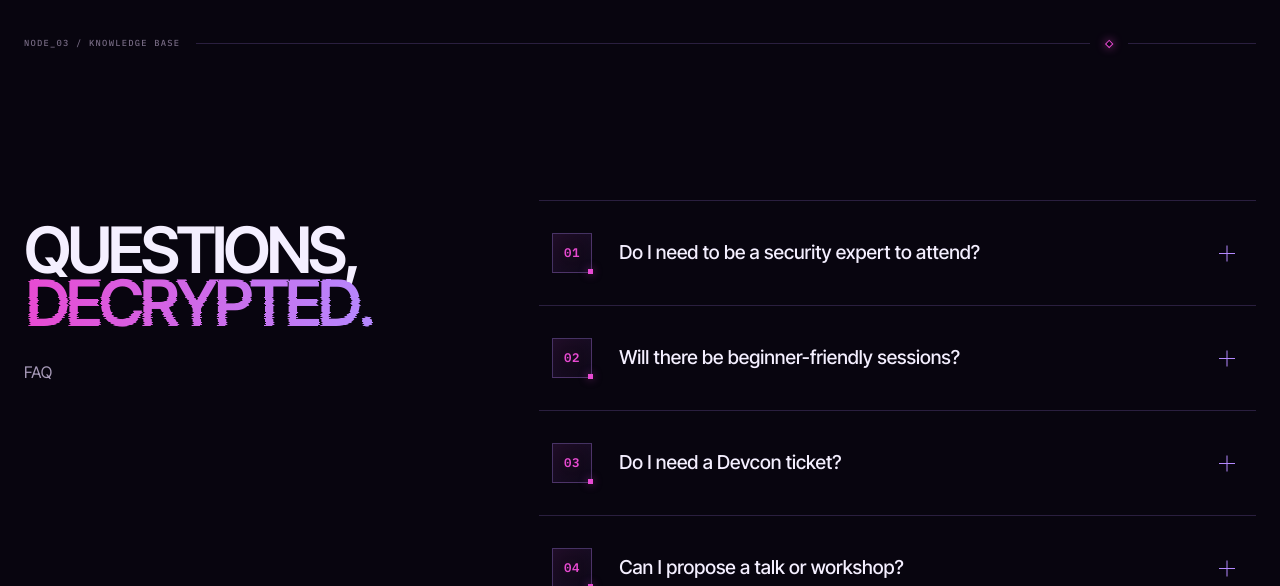
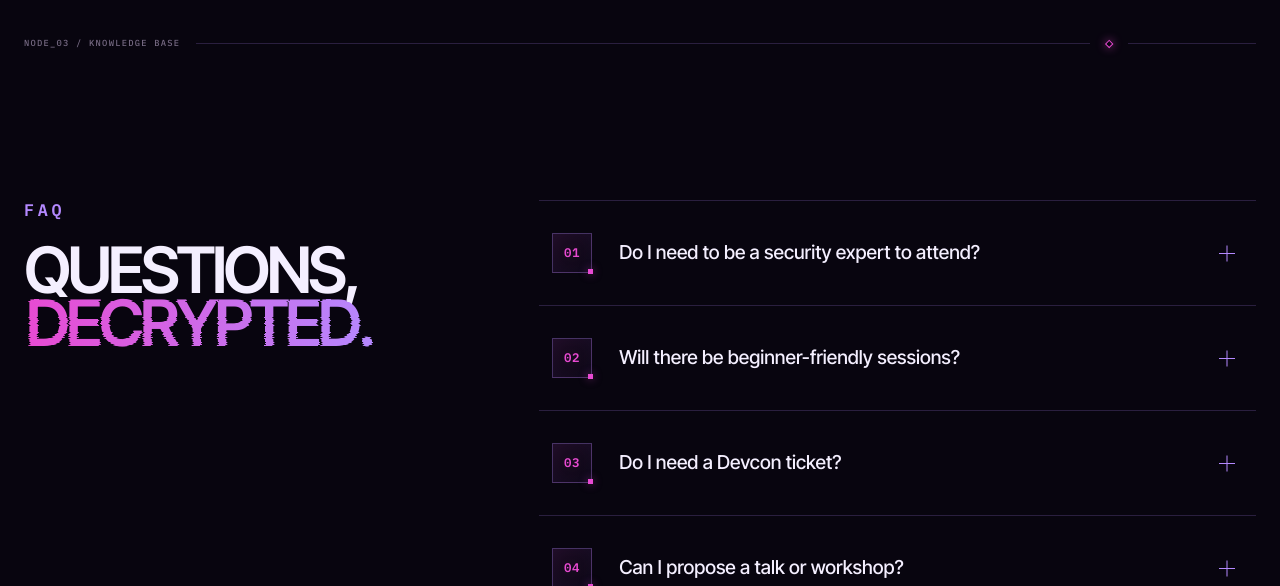
Before and after one commit to xerxes-openclaw/devcon-security-hub, a Flask app: page / in a window 1280 px wide. Shown: the part 3520-4106 px from the top of the page. Run offline with Flask 3, Linux system fonts and the light colour scheme; data comes from the database, SQL or seed files in the repository; data that the repository does not hold is empty.

Commit message:
FAQ: small FAQ title above the headline (Zep)
Co-Authored-By: Claude Opus 5.5 <noreply@anthropic.com>

```diff
--- a/static/rodri/hub.css
+++ b/static/rodri/hub.css
@@ -87,3 +87,6 @@
 @media (max-width: 640px) {
   .organizer-logo { width: 6.5rem; height: 6.5rem; }
 }
+
+/* Zep 2026-10-09: FAQ as a small title above the FAQ headline. */
+.faq-heading .faq-kicker { font: 600 1.05rem/1.2 var(--mono); font-weight: 600; letter-spacing: 0.22em; margin-bottom: 1.4rem; }
--- a/templates/index.html
+++ b/templates/index.html
@@ -112,8 +112,8 @@
 
 <section class="faq section" id="faq" aria-labelledby="faq-title">
   <div class="faq-heading">
+    <div class="eyebrow faq-kicker">FAQ</div>
     <h2 class="display-title" id="faq-title">QUESTIONS,<br><span class="fuzzy-text">DECRYPTED.</span></h2>
-    <p>FAQ</p>
   </div>
   {% set faqs = [
     ("Do I need to be a security expert to attend?", "No. Security Hub is open to experts, builders, students, funders, and anyone curious about Ethereum security."),
```
